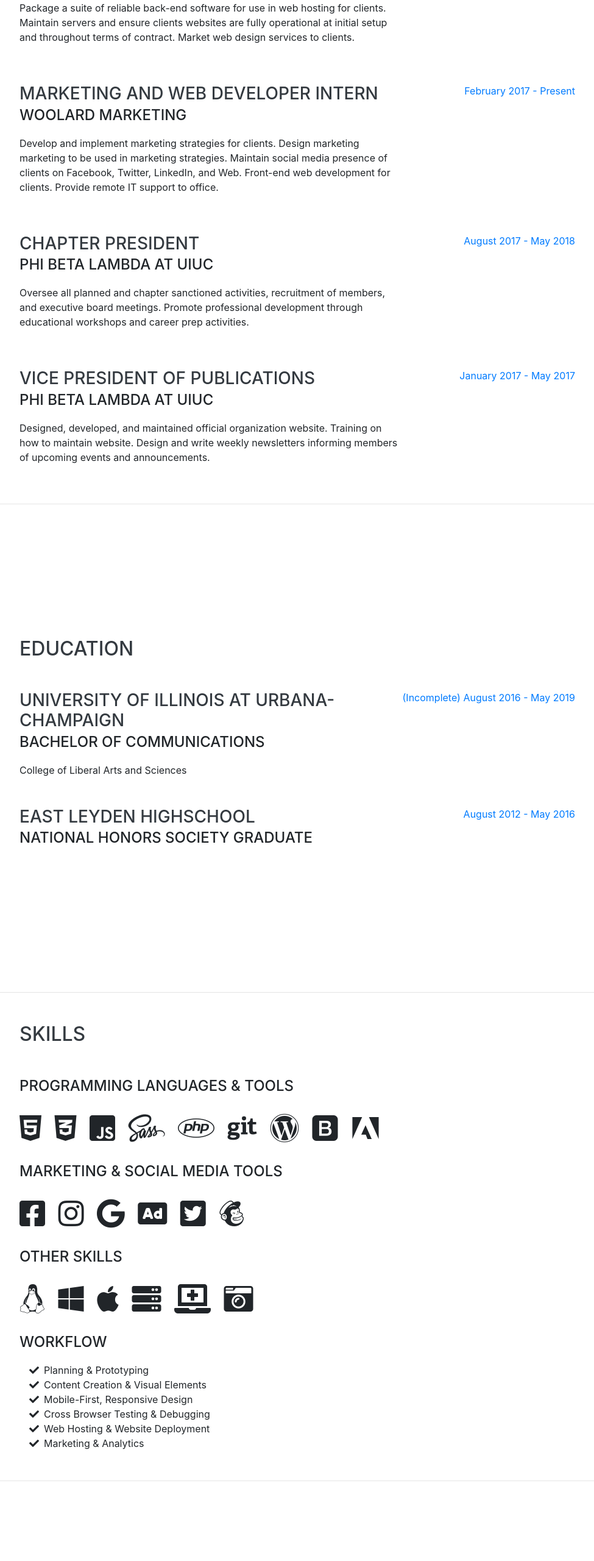
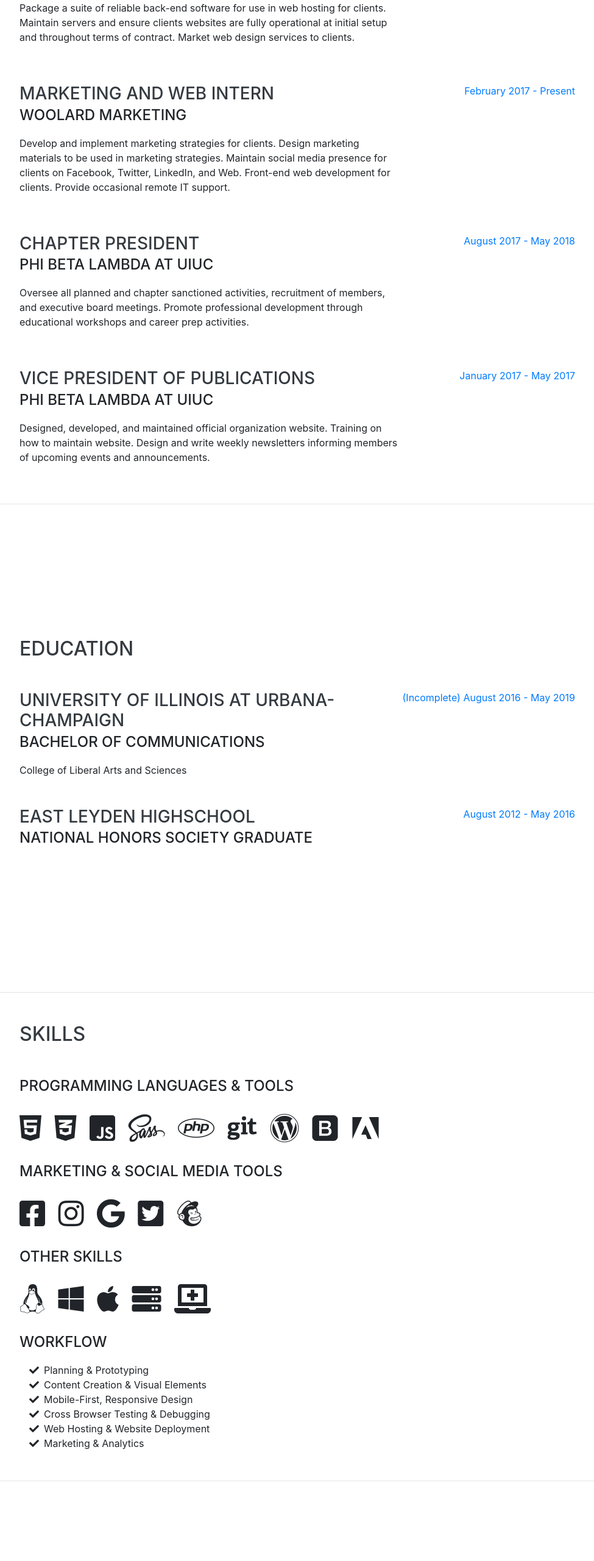
Before and after one commit to jovaniedelacruz/jovaniedelacruz-web-resume, a website with bundled scripts: page index.html in a window 1280 px wide. Shown: the part 1020-3580 px from the top of the page at 61% size, without its empty margins (288-1263 px from the left). Built offline with nearby package versions, Linux system fonts and the light colour scheme; a web font is replaced by a local one.

Commit message:
Content fixes

```diff
--- a/index.html
+++ b/index.html
@@ -110,10 +110,10 @@
 
         <div class="resume-item d-flex flex-column flex-md-row justify-content-between mb-5">
           <div class="resume-content">
-            <h3 class="mb-0">Marketing and Web Developer Intern</h3>
+            <h3 class="mb-0">Marketing and Web Intern</h3>
             <div class="subheading mb-3">Woolard Marketing</div>
-            <p>Develop and implement marketing strategies for clients. Design marketing marketing to be used in marketing strategies. Maintain social media presence of clients on Facebook, Twitter, LinkedIn, and Web. Front-end web development for
-              clients. Provide remote IT support to office.</p>
+            <p>Develop and implement marketing strategies for clients. Design marketing materials to be used in marketing strategies. Maintain social media presence for clients on Facebook, Twitter, LinkedIn, and Web. Front-end web development for
+              clients. Provide occasional remote IT support.</p>
           </div>
           <div class="resume-date text-md-right">
             <span class="text-primary">February 2017 - Present</span>
@@ -224,9 +224,6 @@
             <i class="fab fa-google" title="Google" data-toggle="tooltip" data-placement="top"></i>
           </li>
           <li class="list-inline-item">
-            <i class="fas fa-ad" title="Google Ads" data-toggle="tooltip" data-placement="top"></i>
-          </li>
-          <li class="list-inline-item">
             <i class="fab fa-twitter-square" title="Twitter" data-toggle="tooltip" data-placement="top"></i>
           </li>
 
@@ -253,9 +250,6 @@
           </li>
           <li class="list-inline-item">
             <i class="fas fa-laptop-medical" title="Electronics Repair" data-toggle="tooltip" data-placement="top"></i>
-          </li>
-          <li class="list-inline-item">
-            <i class="fas fa-camera-retro" title="Photography" data-toggle="tooltip" data-placement="top"></i>
           </li>
         </ul>
 
@@ -289,7 +283,7 @@
       <div class="w-100">
         <h2 class="mb-5">Interests</h2>
         <p>Apart from my career as a web developer, I enjoy spending quality time with friends and family trying out new things and also playing competitive video games with friends online.</p>
-        <p>I'm also very interested in self hosting solutions. My FreeNAS home server houses Nextcloud to store my files in my own personal cloud accessible over the internet, a Plex Media Server so I can enjoy my media on the go, a Minecraft server my friends and I play on, and block storage for backups of all the computers in my life.</p>
+        <p>I'm also very interested in self hosting solutions. My FreeNAS home server houses Nextcloud for personal cloud storage, a Plex Media Server for on-the-go media consumption, a MineOS Minecraft server, and block storage to store backups for all the computers in my life.</p>
         <p>A favorite hobby of mine is photography. I enjoy taking pictures of family and friends, street photography, and professional portraits. At UIUC I covered a few sporting events and shows for the Daily Illini. Immediately after high school I was hired to be a product photographer for a large showroom.  I often take pictures on demand of people, products, or places as needed for projects and clients.</p>
         <p>Currently streaming Stranger Things, Unbreakable Kimmy Schmidt, Brooklyn Nine Nine, and True Detective.</p>
         <p>Favorite topics in podcasts and YouTube videos are personal wealth, self improvement, technology news, and video game related content.</p>
```
